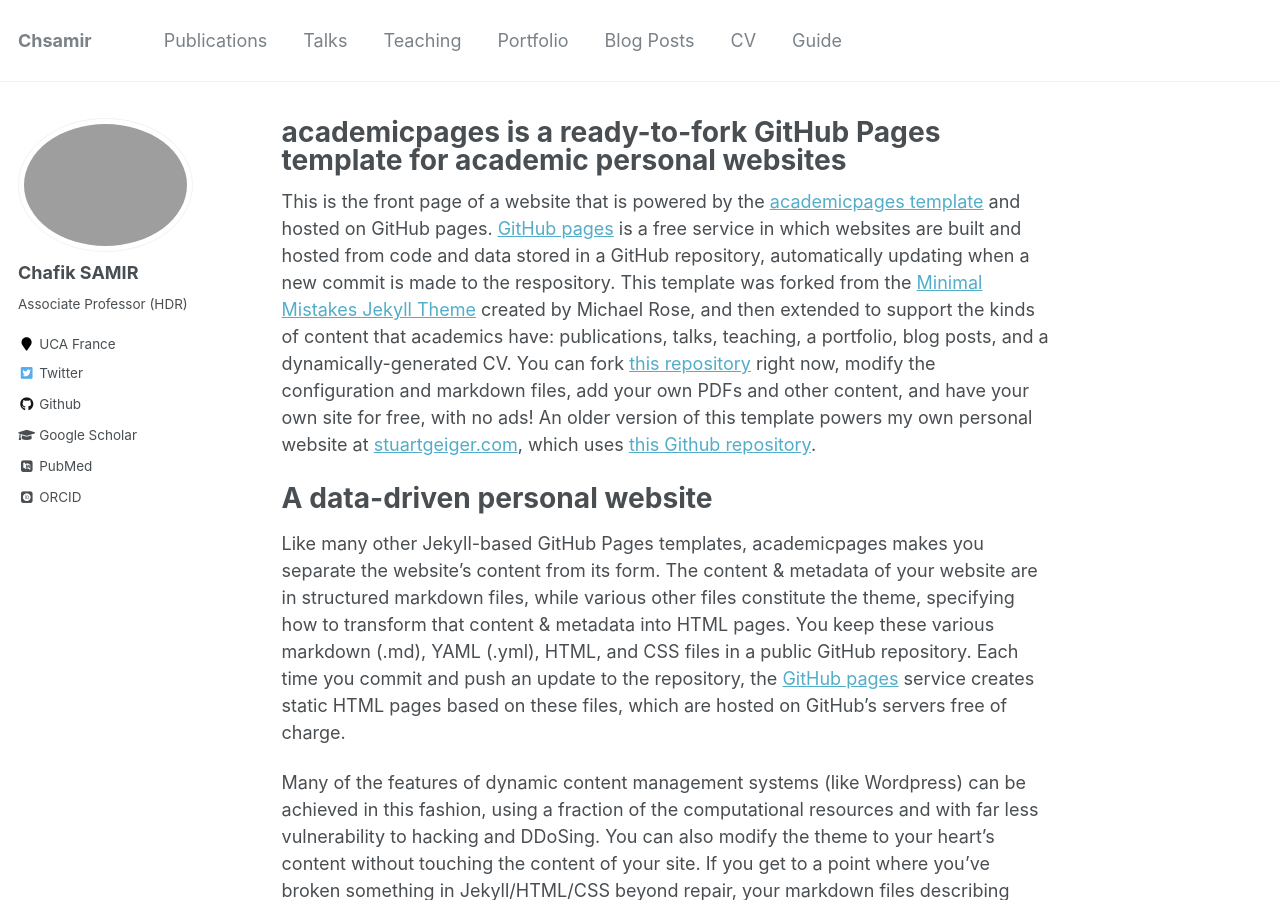
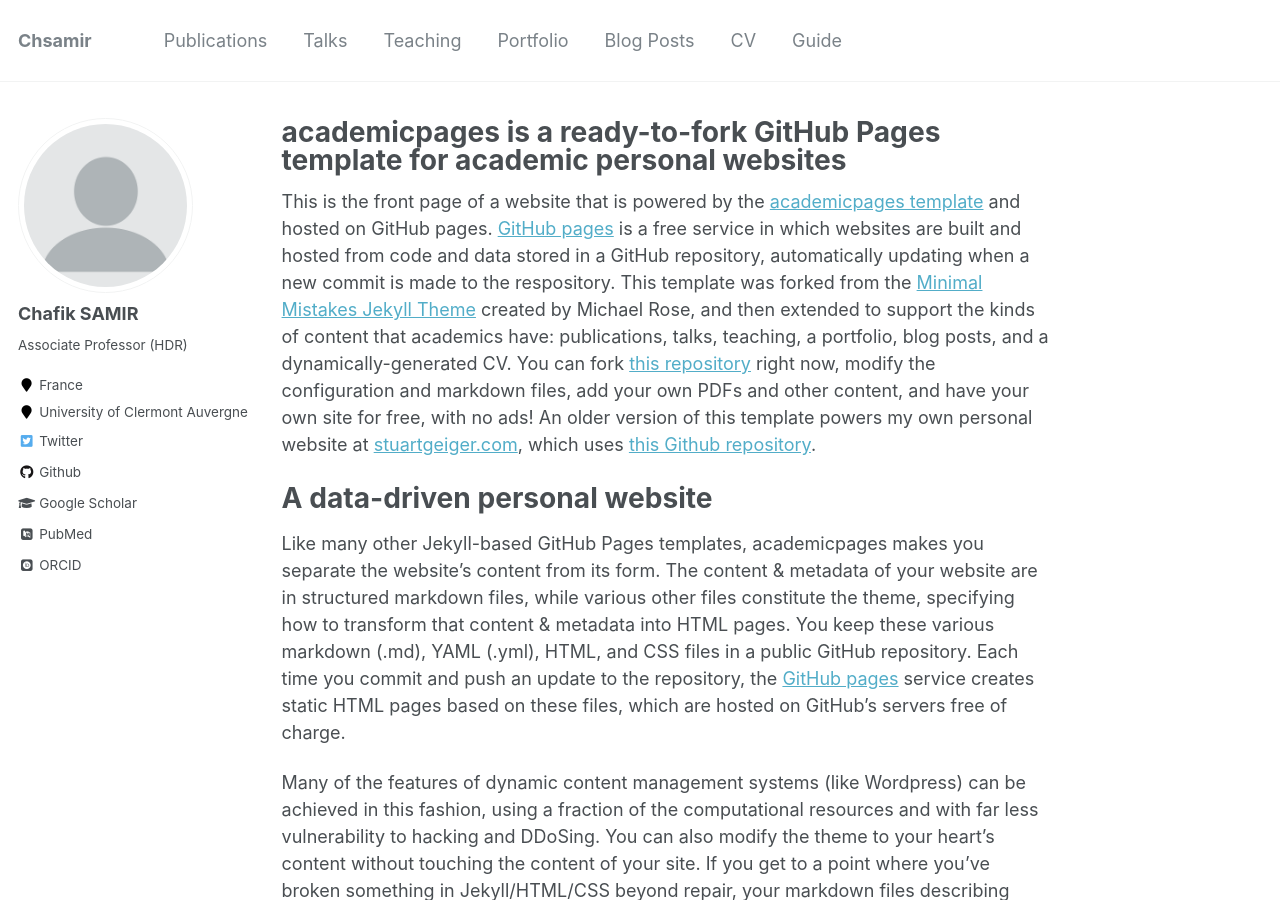
Before and after one commit to Chsamir/chsamir.github.io, a Jekyll site: the page built from _pages/about.md, in a window 1280 px wide and 900 px high. Built offline with Jekyll 4.4.1, drawn with Linux system fonts in a browser that asks for light colours; some web fonts are replaced.

Commit message:
Update _config.yml

```diff
--- a/_config.yml
+++ b/_config.yml
@@ -81,10 +81,10 @@
 # Site Author
 author:
   name             : "Chafik SAMIR"
-  avatar           : "Chafik-Photo.png"
+  avatar           : "profile.png"
   bio              : "Associate Professor (HDR)"
-  location         : "UCA France"
-  employer         :
+  location         : "France"
+  employer         : University of Clermont Auvergne
   pubmed           : "https://www.ncbi.nlm.nih.gov/pubmed/?term=john+snow"
   googlescholar    : "http://yourfullgooglescholarurl.com"
   email            :
```
